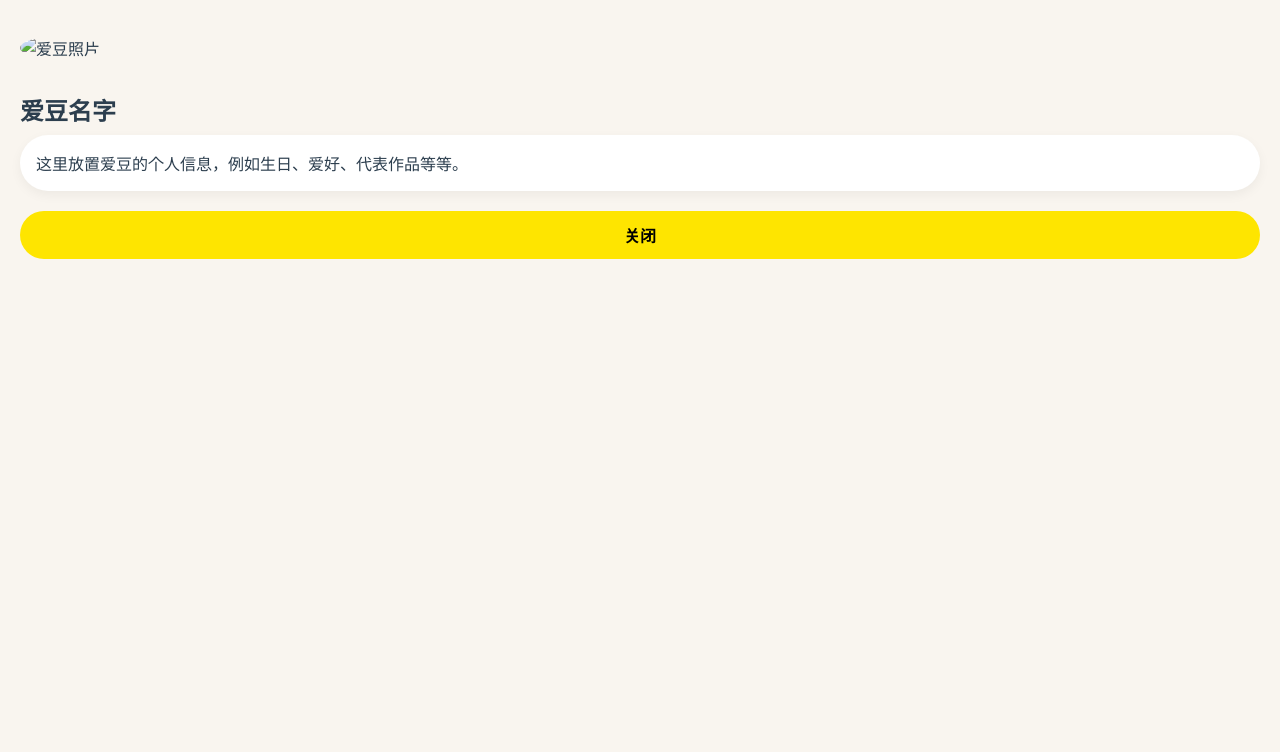
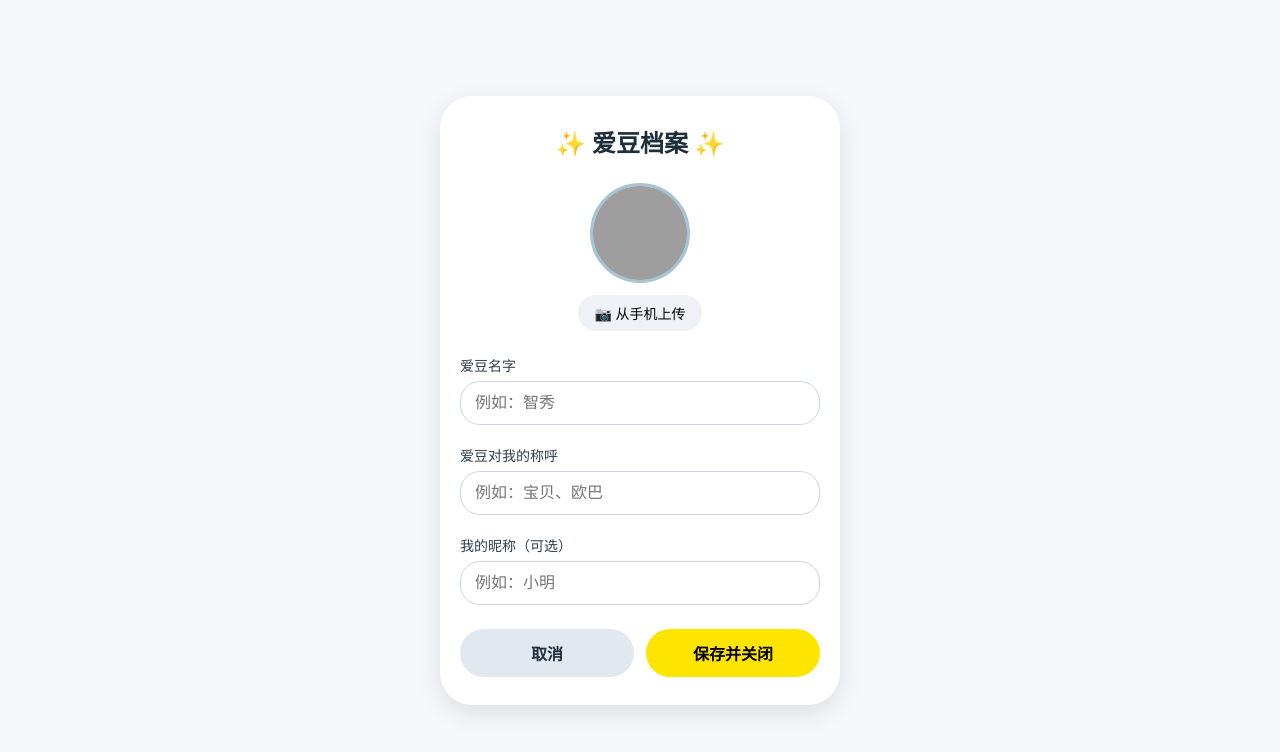
Before and after one commit to lyh1634/bl-new-backend, a website: page public/idol_profile.html in a window 1280 px wide. Drawn offline with Linux system fonts and the light colour scheme; grey boxes are pictures that could not be loaded.

Commit message:
Update idol_profile.html

```diff
--- a/public/idol_profile.html
+++ b/public/idol_profile.html
@@ -1,66 +1,212 @@
-<!-- public/idol_profile.html -->
 <!DOCTYPE html>
-<html>
+<html lang="zh-CN">
 <head>
   <meta charset="UTF-8">
-  <meta name="viewport" content="width=device-width, initial-scale=1.0">
-  <title>爱豆档案</title>
+  <meta name="viewport" content="width=device-width, initial-scale=1.0, user-scalable=no">
+  <title>爱豆档案 & 设置</title>
   <style>
+    * {
+      margin: 0;
+      padding: 0;
+      box-sizing: border-box;
+    }
     body {
-      font-family: system-ui;
-      margin: 0;
+      background: #f5f7fa;
+      font-family: system-ui, -apple-system, 'Helvetica Neue', sans-serif;
       padding: 20px;
-      background: #f9f5ef;
-      color: #2c3e4e;
+      display: flex;
+      justify-content: center;
+      align-items: center;
+      min-height: 100vh;
+    }
+    .profile-card {
+      background: white;
+      border-radius: 32px;
+      max-width: 400px;
+      width: 100%;
+      padding: 28px 20px;
+      box-shadow: 0 8px 24px rgba(0,0,0,0.1);
+      margin: auto;
     }
     h1 {
       font-size: 24px;
-      margin-bottom: 8px;
+      text-align: center;
+      margin-bottom: 24px;
+      color: #1e2f3a;
     }
-    .profile-img {
-      width: 120px;
-      height: 120px;
+    .avatar-section {
+      display: flex;
+      flex-direction: column;
+      align-items: center;
+      margin-bottom: 24px;
+    }
+    .avatar-preview {
+      width: 100px;
+      height: 100px;
       border-radius: 50%;
       object-fit: cover;
-      margin: 16px 0;
+      background: #e2e8f0;
+      border: 3px solid #A3C4D6;
+      margin-bottom: 12px;
     }
-    .info {
+    .file-label {
+      background: #eef2f6;
+      padding: 8px 16px;
+      border-radius: 30px;
+      font-size: 14px;
+      cursor: pointer;
+      display: inline-block;
+    }
+    input[type="file"] {
+      display: none;
+    }
+    .input-group {
+      margin-bottom: 20px;
+    }
+    .input-group label {
+      display: block;
+      font-size: 14px;
+      font-weight: 500;
+      margin-bottom: 6px;
+      color: #2c3e4e;
+    }
+    .input-group input {
+      width: 100%;
+      padding: 12px 14px;
+      border: 1px solid #cbd5e1;
+      border-radius: 20px;
+      font-size: 16px;
       background: white;
-      padding: 16px;
-      border-radius: 28px;
-      box-shadow: 0 4px 12px rgba(0,0,0,0.05);
+      outline: none;
     }
-    .close-btn {
+    .input-group input:focus {
+      border-color: #A3C4D6;
+      box-shadow: 0 0 0 2px rgba(163,196,214,0.3);
+    }
+    .button-group {
+      display: flex;
+      gap: 12px;
+      margin-top: 24px;
+    }
+    button {
+      flex: 1;
       background: #fee500;
       border: none;
       padding: 12px;
-      width: 100%;
       border-radius: 30px;
-      font-weight: bold;
-      margin-top: 20px;
+      font-weight: 600;
       font-size: 16px;
       cursor: pointer;
+      transition: 0.2s;
+    }
+    button:active {
+      transform: scale(0.97);
+    }
+    .cancel-btn {
+      background: #e2e8f0;
+      color: #1e2f3a;
     }
   </style>
 </head>
 <body>
-  <img id="profileAvatar" class="profile-img" src="" alt="爱豆照片">
-  <h1 id="profileName">爱豆名字</h1>
-  <div class="info" id="profileDesc">
-    <!-- 这里可以写详细介绍 -->
-    这里放置爱豆的个人信息，例如生日、爱好、代表作品等等。
+<div class="profile-card">
+  <h1>✨ 爱豆档案 ✨</h1>
+
+  <div class="avatar-section">
+    <img id="avatarImg" class="avatar-preview" src="https://i.pravatar.cc/100?img=5" alt="头像">
+    <label class="file-label">📷 从手机上传
+      <input type="file" id="avatarUpload" accept="image/*">
+    </label>
   </div>
-  <button class="close-btn" onclick="window.parent.closeProfileModal()">关闭</button>
 
-  <script>
-    // 接收父窗口传来的数据（可选）
-    window.addEventListener('message', function(e) {
-      if (e.data.type === 'updateProfile') {
-        document.getElementById('profileName').innerText = e.data.name;
-        document.getElementById('profileAvatar').src = e.data.avatar;
-        // 也可以根据需求修改描述内容
+  <div class="input-group">
+    <label>爱豆名字</label>
+    <input type="text" id="idolNameInput" placeholder="例如：智秀">
+  </div>
+  <div class="input-group">
+    <label>爱豆对我的称呼</label>
+    <input type="text" id="myNickInput" placeholder="例如：宝贝、欧巴">
+  </div>
+  <div class="input-group">
+    <label>我的昵称（可选）</label>
+    <input type="text" id="myNameInput" placeholder="例如：小明">
+  </div>
+
+  <div class="button-group">
+    <button class="cancel-btn" id="cancelBtn">取消</button>
+    <button id="saveBtn">保存并关闭</button>
+  </div>
+</div>
+
+<script>
+  // 初始默认值（等待父窗口传入）
+  let currentSettings = {
+    idolName: '智秀',
+    idolAvatar: 'https://i.pravatar.cc/100?img=5',
+    myNick: '宝贝',
+    myName: '我'
+  };
+
+  const avatarImg = document.getElementById('avatarImg');
+  const idolNameInput = document.getElementById('idolNameInput');
+  const myNickInput = document.getElementById('myNickInput');
+  const myNameInput = document.getElementById('myNameInput');
+  const avatarUpload = document.getElementById('avatarUpload');
+  const saveBtn = document.getElementById('saveBtn');
+  const cancelBtn = document.getElementById('cancelBtn');
+
+  // 从父窗口接收设置
+  window.addEventListener('message', function(e) {
+    if (e.data.type === 'loadSettings') {
+      currentSettings = e.data.settings;
+      idolNameInput.value = currentSettings.idolName || '智秀';
+      myNickInput.value = currentSettings.myNick || '宝贝';
+      myNameInput.value = currentSettings.myName || '我';
+      if (currentSettings.idolAvatar) {
+        avatarImg.src = currentSettings.idolAvatar;
       }
-    });
-  </script>
+    }
+  });
+
+  // 上传头像并转为 base64
+  avatarUpload.addEventListener('change', function(e) {
+    const file = e.target.files[0];
+    if (file && file.type.startsWith('image/')) {
+      const reader = new FileReader();
+      reader.onload = function(ev) {
+        const base64 = ev.target.result;
+        avatarImg.src = base64;
+        currentSettings.idolAvatar = base64;
+      };
+      reader.readAsDataURL(file);
+    }
+  });
+
+  // 保存并发送回父窗口
+  function saveAndClose() {
+    const newSettings = {
+      idolName: idolNameInput.value.trim() || '爱豆',
+      idolAvatar: currentSettings.idolAvatar || avatarImg.src,
+      myNick: myNickInput.value.trim() || '宝贝',
+      myName: myNameInput.value.trim() || '我'
+    };
+    // 发送给父窗口
+    window.parent.postMessage({
+      type: 'saveSettings',
+      settings: newSettings
+    }, '*');
+  }
+
+  // 取消直接关闭
+  function cancel() {
+    window.parent.postMessage({ type: 'closeProfile' }, '*');
+  }
+
+  saveBtn.addEventListener('click', saveAndClose);
+  cancelBtn.addEventListener('click', cancel);
+
+  // 如果父窗口没有及时响应，也可以让用户直接关闭（备选）
+  window.parent.postMessage({ type: 'profileReady' }, '*');
+</script>
 </body>
 </html>
```
